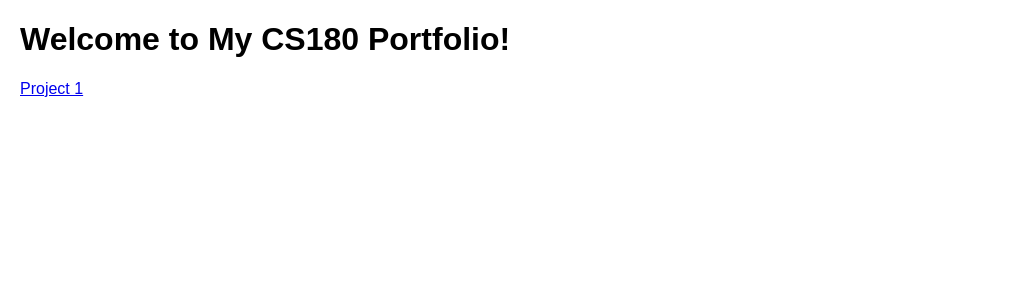
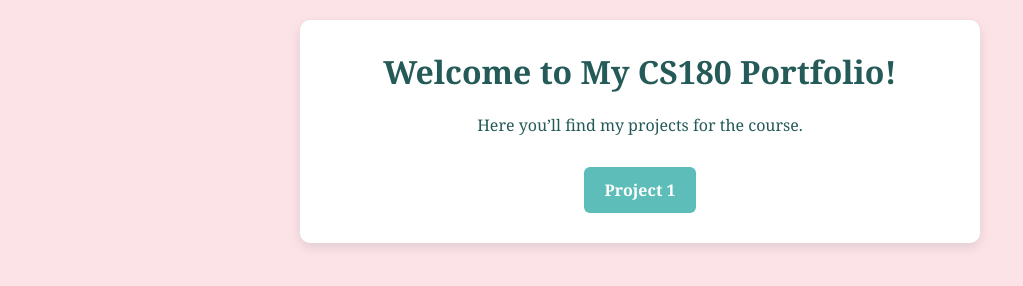
Before and after one commit to alubbad/alubbad.github.io, a plain HTML site: page index.html in a window 1280 px wide. Shown: the whole page, without its empty margins (0-1023 px from the left). Drawn offline with Linux system fonts and the light colour scheme.

Commit message:
project 0 done

```diff
--- a/index.html
+++ b/index.html
@@ -2,15 +2,24 @@
 <html>
 <head>
     <title>My Portfolio</title>
+    <link rel="stylesheet" href="styles.css" />
     <style>
         body {
-            font-family: Arial, sans-serif;
+            font-family: Georgia, serif;
             margin: 20px;
+            background: #fbe3e8;
+            color: #245a57;
+            display: flex;
+            align-items: center;
+            justify-content: center;
         }
     </style>
 </head>
 <body>
+    <div class="container">
     <h1>Welcome to My CS180 Portfolio!</h1>
-    <a href="./1/index.html">Project 1</a>
+    <p>Here you’ll find my projects for the course.</p>
+    <a href="./project0/index.html">Project 1</a>
+</div>
 </body>
 </html>
--- /dev/null
+++ b/project0/styles.css
@@ -0,0 +1,44 @@
+body {
+    font-family: Georgia, serif;
+    margin: 20px;
+    background: #fbe3e8;
+}
+h1 { color: #1a5754; }
+h2 {
+    margin-top: 0;
+    color: #5cbdb9;
+}
+.row {
+display: flex;
+flex-direction: row;
+gap: 15px;
+flex-wrap: wrap;
+}
+figure {
+text-align: center;
+margin: 0;
+flex: 1;
+flex-direction: column;
+}
+figure img {
+max-width: 100%;
+border: 1px solid #ccc;
+border-radius: 6px;
+}
+figcaption {
+font-size: 1.1em;
+color: #555;
+margin-top: 4px;
+}
+img {
+    width: 250px;
+    height: auto;
+}
+.container {
+  background: #fff;
+  border: 1px solid #ccc;
+  border-radius: 8px;
+  padding: 20px;
+  margin: 20px 0;
+  box-shadow: 0 2px 6px rgba(0,0,0,0.1);
+}
--- /dev/null
+++ b/styles.css
@@ -0,0 +1,35 @@
+body {
+    font-family: Georgia, serif;
+    margin: 0;
+    background: #fbe3e8;
+    color: #245a57;
+    display: flex;
+    justify-content: center;
+    align-items: center;
+  }
+  .container {
+    background: #fff;
+    border-radius: 10px;
+    padding: 30px 40px;
+    box-shadow: 0 4px 12px rgba(0,0,0,0.1);
+    text-align: center;
+    max-width: 600px;
+    width: 90%;
+  }
+  h1 {
+    margin-top: 0;
+  }
+  a {
+    display: inline-block;
+    margin-top: 15px;
+    padding: 12px 20px;
+    background: #5cbdb9;
+    color: #fff;
+    border-radius: 6px;
+    text-decoration: none;
+    font-weight: bold;
+    transition: background 0.3s;
+  }
+  a:hover {
+    background: #489492;
+  }
```
Also changed, not shown: project0/index.html (added, +40 -0 lines), project0/media/dolly_zoom.gif (added), project0/media/regular_selfie.jpg (added), project0/media/zoomed_selfie.jpg (added), 5 other files.
